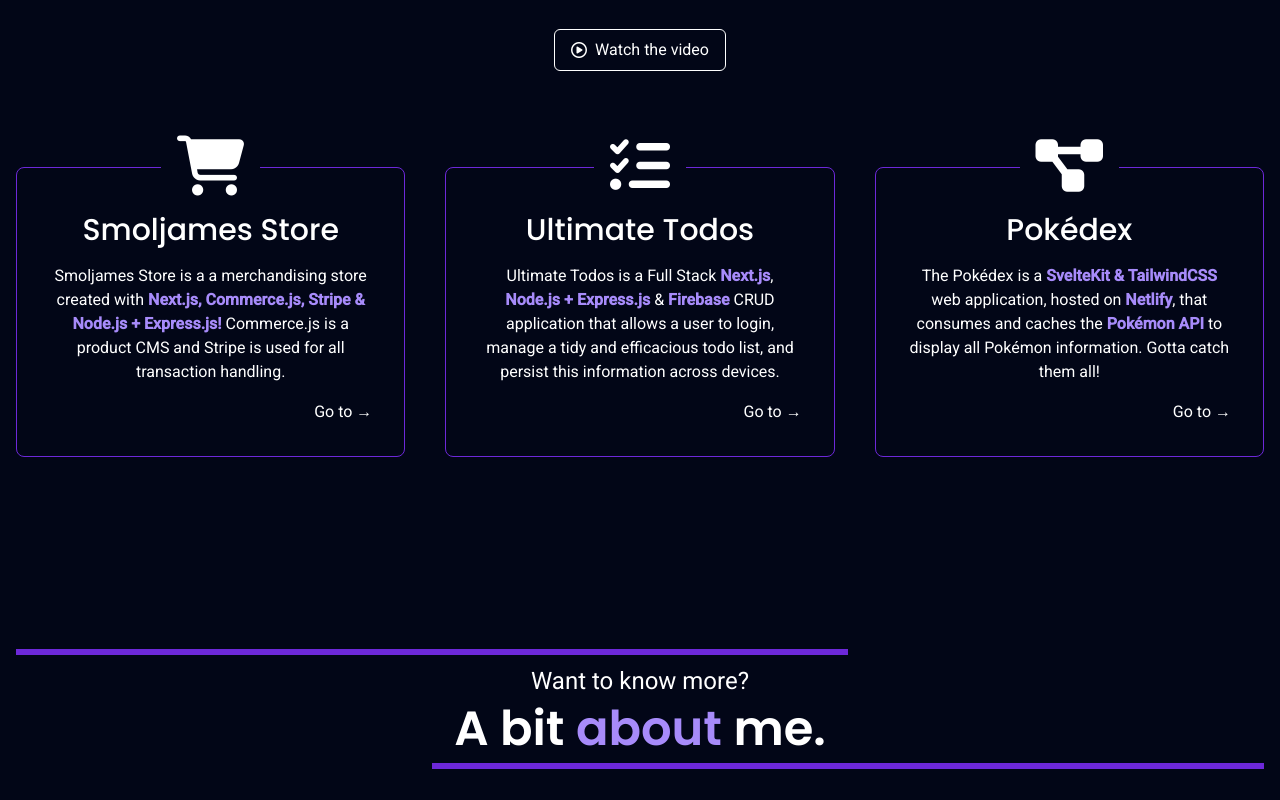
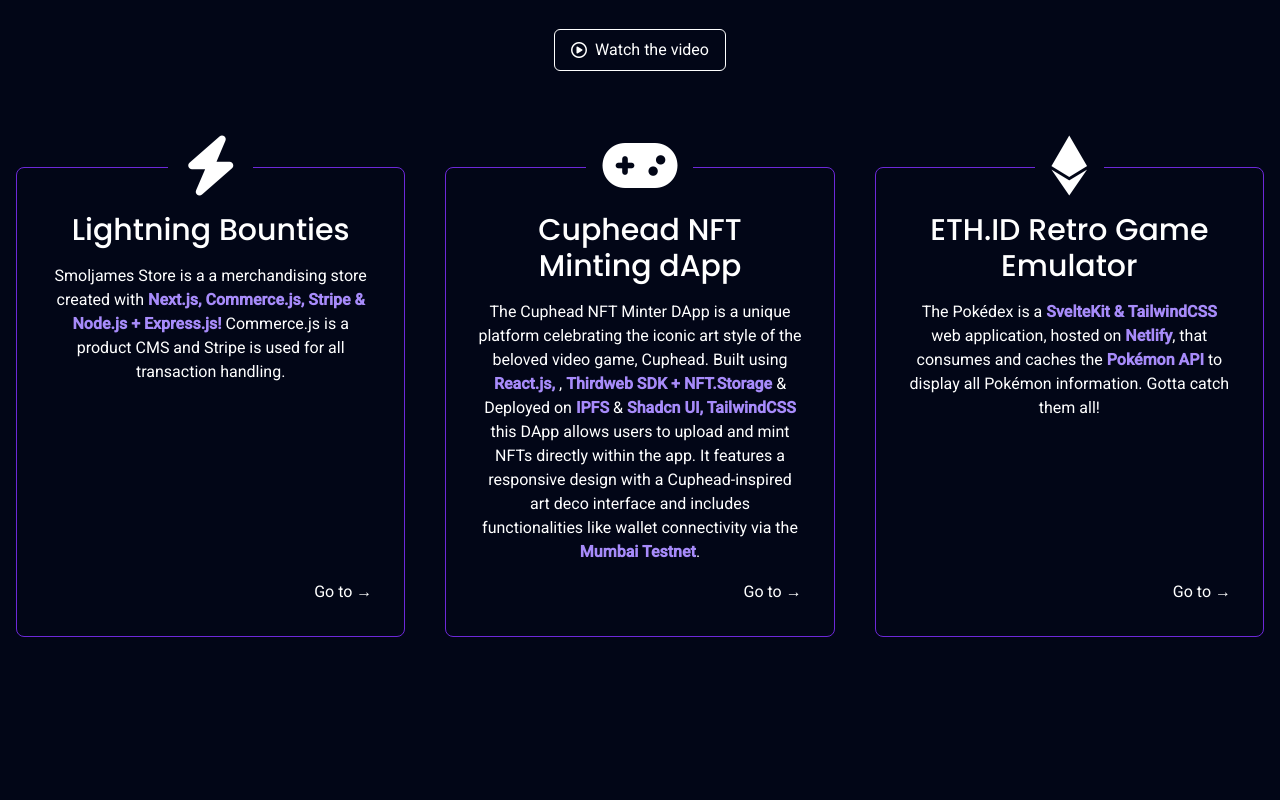
Before and after one commit to SonnyMonroe/Mike_Abramo_Dev_Portfolio, a SvelteKit app: page / in a window 1280 px wide. Shown: the part 1020-1820 px from the top of the page. Built offline with nearby package versions, Linux system fonts and the light colour scheme.

Commit message:
change projects

```diff
--- a/src/components/Main.svelte
+++ b/src/components/Main.svelte
@@ -3,20 +3,20 @@
 
 	let steps = [
 		{
-			name: 'Smoljames Store',
-			icon: 'fa-solid fa-cart-shopping',
+			name: 'Lightning Bounties',
+			icon: 'fa-sharp fa-solid fa-bolt',
 			description:
 				'Smoljames Store is a merchandising store created with Next.js, Commerce.js & Stripe! Commerce.js is a CMS for managing project and Stripe is used for all transaction handling.'
 		},
 		{
-			name: 'Ultimate Todos',
-			icon: 'fa-solid fa-list-check',
+			name: 'Cuphead NFT Minting dApp',
+			icon: 'fa-solid fa-gamepad',
 			description:
 				'Test for model robustness with customized test profiles and receive exhaustive reporting on the performance and potential vulnerabilities of your model.'
 		},
 		{
-			name: 'Pokédex',
-			icon: 'fa-solid fa-diagram-project',
+			name: 'ETH.ID Retro Game Emulator',
+			icon: 'fa-brands fa-ethereum',
 			description:
 				'Augment your datasets with our filters and dataset manipulations to ensure your models are trained on the highest quality datasets (coming soon).'
 		}
@@ -92,10 +92,16 @@
 			</Step>
 			<Step step={steps[1]}>
 				<p>
-					Ultimate Todos is a Full Stack <strong class="text-violet-400">Next.js</strong>,
-					<strong class="text-violet-400">Node.js + Express.js</strong>
-					& <strong class="text-violet-400">Firebase</strong> CRUD application that allows a user to
-					login, manage a tidy and efficacious todo list, and persist this information across devices.
+					The Cuphead NFT Minter DApp is a unique platform celebrating the iconic art style of the
+					beloved video game, Cuphead. Built using <strong class="text-violet-400"
+						>React.js,
+					</strong>,
+					<strong class="text-violet-400">Thirdweb SDK + NFT.Storage </strong> & Deployed on
+					<strong class="text-violet-400">IPFS</strong>
+					& <strong class="text-violet-400">Shadcn UI, TailwindCSS</strong> this DApp allows users
+					to upload and mint NFTs directly within the app. It features a responsive design with a
+					Cuphead-inspired art deco interface and includes functionalities like wallet connectivity
+					via the <strong class="text-violet-400">Mumbai Testnet</strong>.
 				</p>
 			</Step>
 			<Step step={steps[2]}>
```
